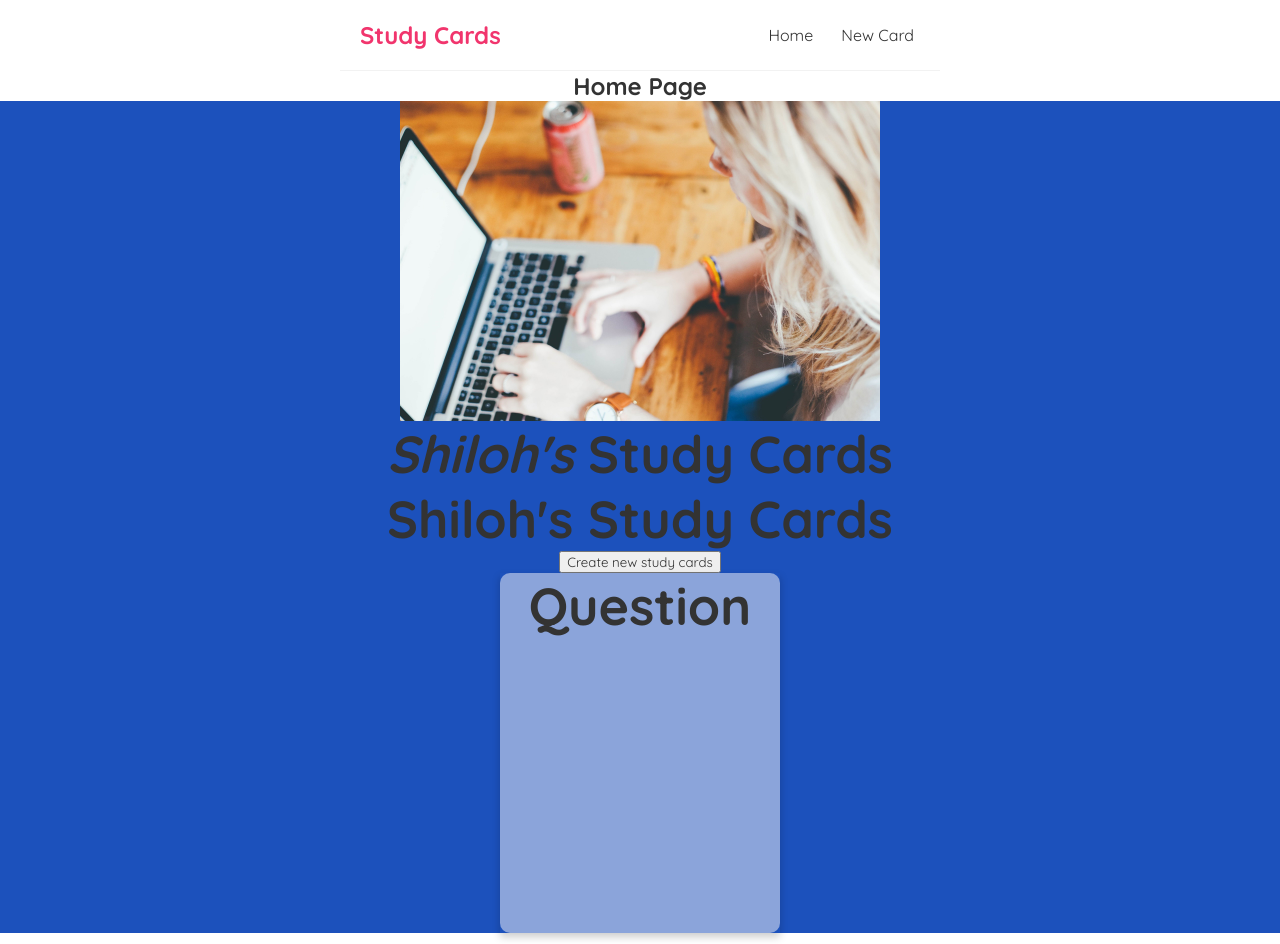
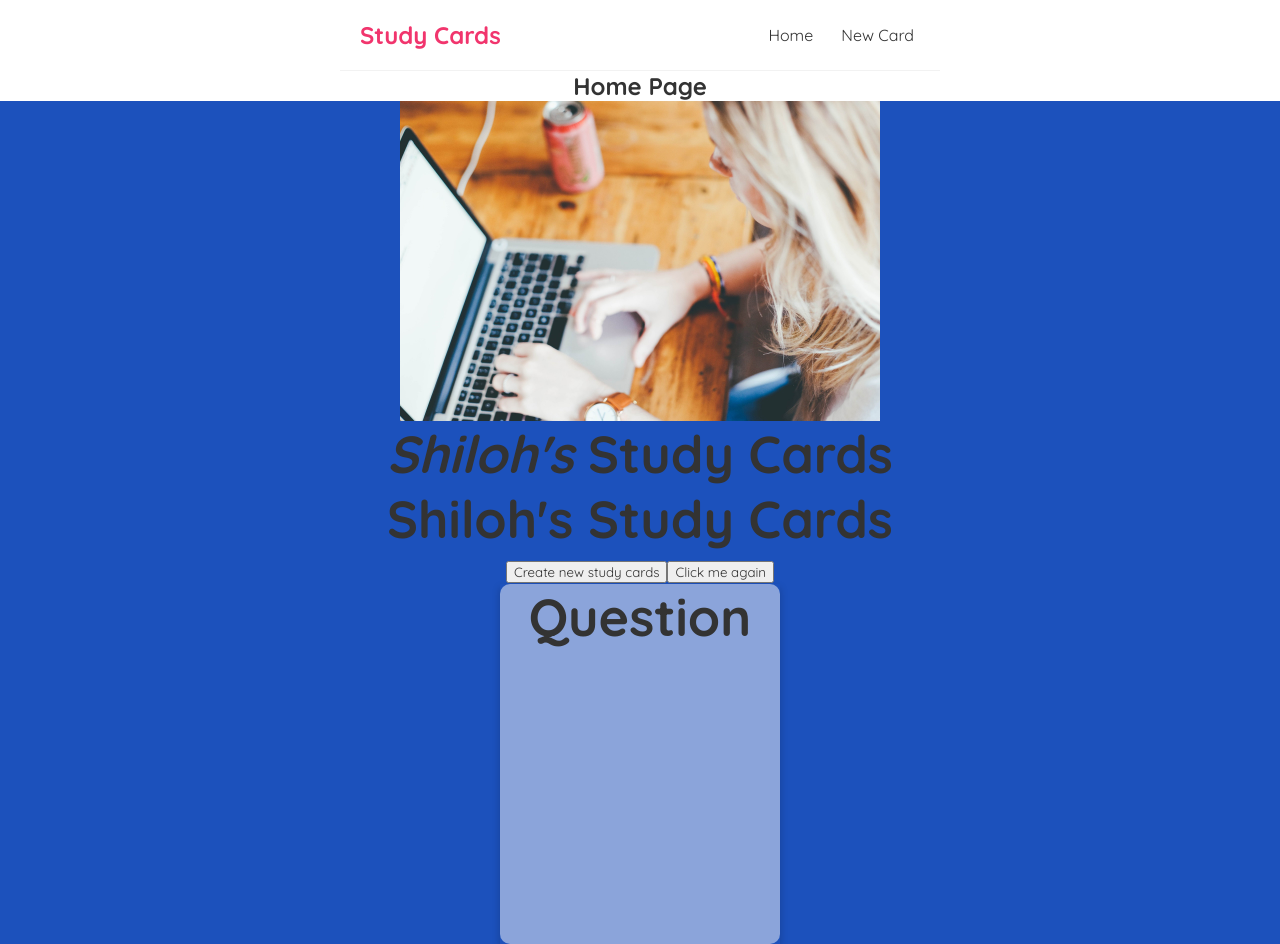
Before and after one commit to EvaGraceSmith/studyCards, a React (Create React App) app: page / in a window 1280 px wide. Built offline with nearby package versions, Linux system fonts and the light colour scheme.

Commit message:
added new button

```diff
--- a/src/components/Button.js
+++ b/src/components/Button.js
@@ -2,9 +2,20 @@ const Button = () => {
 
     const handleClick = () => {
         console.log('Hello, students!');
+
+        const handleClickAgain = (name) => {
+            console.log('Hello, ' + name);
+        }
     }
     return (
-        <button onClick={handleClick}>Create new study cards</button>
+        <div className='button'>
+                <button onClick={handleClick}>Create new study cards</button>
+        <button onClick={()=>{
+            console.log("Hello")
+        }}>Click me again</button>
+
+        </div>
+
     );
 }
 
```
